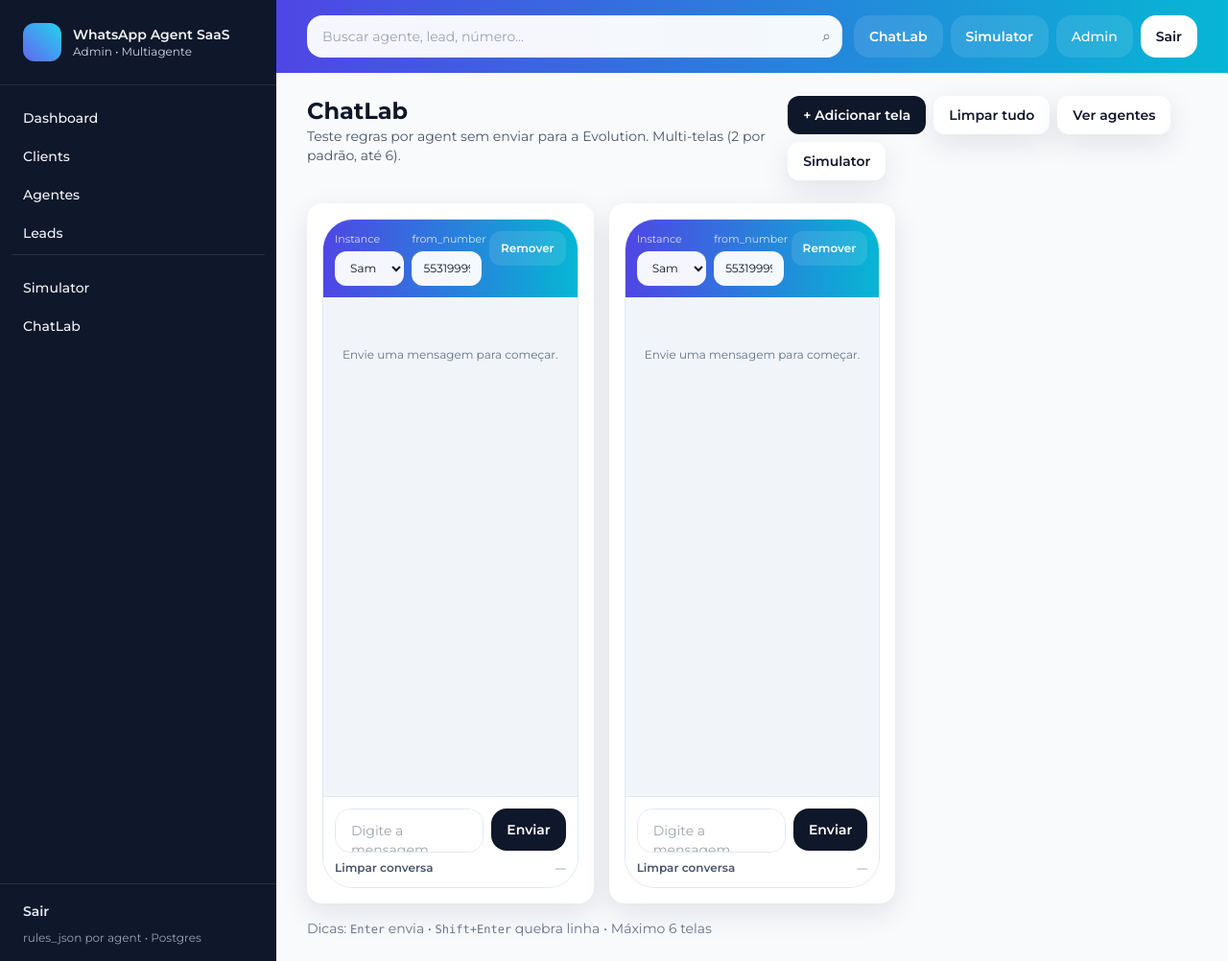
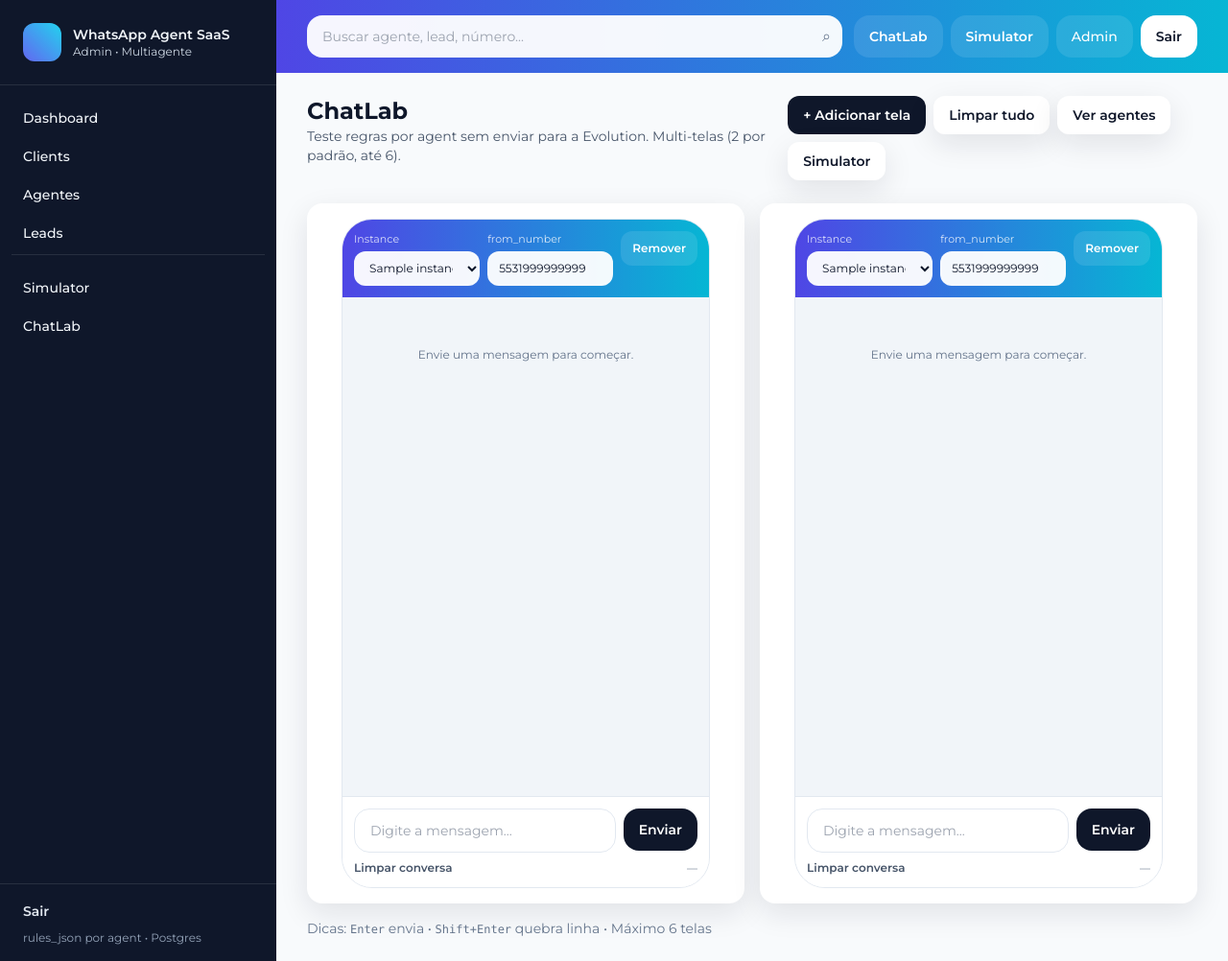
Before and after one commit to MarcilioLeiteSilva/whatsapp-agent, a FastAPI app: template app/templates/chatlab.html in a window 1280 px wide. Shown: the whole page at 96% size. Run offline with FastAPI, Linux system fonts and the light colour scheme; the template is opened without the code that fills it: most values are stand-ins (such as "Sample title", 1, 10 or a date in 2020); some libraries are stand-ins or nearby versions.

Commit message:
Update chatlab.html

```diff
--- a/app/templates/chatlab.html
+++ b/app/templates/chatlab.html
@@ -31,8 +31,8 @@
 
   {% if instances and instances|length > 0 %}
     <div class="mt-6">
-      <!-- Grid of phones -->
-      <div id="phonesGrid" class="grid grid-cols-1 md:grid-cols-2 xl:grid-cols-3 gap-4"></div>
+      <!-- Grid of phones: sempre 2 colunas no desktop -->
+      <div id="phonesGrid" class="grid grid-cols-1 md:grid-cols-2 gap-4"></div>
 
       <div class="mt-4 text-sm text-slate-500">
         Dicas: <span class="font-mono text-xs">Enter</span> envia • <span class="font-mono text-xs">Shift+Enter</span> quebra linha • Máximo 6 telas
@@ -40,9 +40,7 @@
     </div>
 
     <template id="phoneTpl">
-      <!-- Phone shell -->
       <div class="bg-white rounded-2xl shadow-soft p-4">
-        <!-- Phone frame (visual) -->
         <div class="mx-auto w-full max-w-sm">
           <div class="rounded-[2rem] border border-slate-200 bg-slate-50 overflow-hidden">
             <!-- Phone top bar -->
@@ -85,9 +83,7 @@
             <!-- Messages -->
             <div data-field="messages"
                  class="h-[420px] md:h-[520px] bg-slate-100 px-3 py-3 overflow-y-auto space-y-2">
-              <!-- empty state -->
-              <div data-field="empty"
-                   class="text-center text-xs text-slate-500 pt-10">
+              <div data-field="empty" class="text-center text-xs text-slate-500 pt-10">
                 Envie uma mensagem para começar.
               </div>
             </div>
@@ -154,8 +150,6 @@
         const box = el('[data-field="messages"]', card);
         const empty = el('[data-field="empty"]', card);
         if(!box || !empty) return;
-
-        // count bubbles (div with data-msg)
         const bubbles = els('[data-msg="1"]', box);
         empty.classList.toggle("hidden", bubbles.length > 0);
       }
@@ -189,7 +183,6 @@
         row.appendChild(bubble);
         box.appendChild(row);
 
-        // scroll
         box.scrollTop = box.scrollHeight;
       }
 
@@ -204,7 +197,6 @@
           return;
         }
 
-        // render user msg immediately
         appendBubble(card, "user", text);
         textEl.value = "";
         setMiniStatus(card, "Enviando...");
@@ -233,7 +225,6 @@
             appendBubble(card, "bot", (data.reply ?? "—") + "");
           }
 
-          // show a short state hint (step)
           const step = data.state && data.state.step ? data.state.step : null;
           setMiniStatus(card, step ? ("step: " + step) : "OK");
         }catch(e){
@@ -246,7 +237,6 @@
       function clearChat(card){
         const box = el('[data-field="messages"]', card);
         if(!box) return;
-        // remove all message bubbles
         els('[data-msg="1"]', box).forEach(n => n.remove());
         setPaused(card, false);
         setMiniStatus(card, "—");
@@ -254,19 +244,14 @@
       }
 
       function wireCard(card){
-        // remove button
         el('[data-action="remove"]', card).addEventListener("click", () => {
           card.remove();
           refreshControls();
         });
 
-        // send button
         el('[data-action="send"]', card).addEventListener("click", () => doSend(card));
-
-        // clear button
         el('[data-action="clear"]', card).addEventListener("click", () => clearChat(card));
 
-        // Enter to send (Shift+Enter newline)
         const textEl = el('[data-field="text"]', card);
         textEl.addEventListener("keydown", (e) => {
           if(e.key === "Enter" && !e.shiftKey){
@@ -275,7 +260,6 @@
           }
         });
 
-        // initial empty
         ensureEmptyShownIfNoMessages(card);
       }
 
@@ -285,7 +269,6 @@
 
         const node = tpl.content.firstElementChild.cloneNode(true);
 
-        // optional prefill
         if(prefill && prefill.instance){
           const sel = el('[data-field="instance"]', node);
           if(sel) sel.value = prefill.instance;
@@ -305,14 +288,9 @@
         addBtn.disabled = count >= MAX_PHONES;
         addBtn.classList.toggle("opacity-50", addBtn.disabled);
         addBtn.classList.toggle("cursor-not-allowed", addBtn.disabled);
-
-        // if only 1 phone, we still allow removing it (ok)
-        // but you can enforce minimum 1 if you want
       }
 
-      // global buttons
       addBtn.addEventListener("click", () => {
-        // try to prefill with first phone values (nice UX)
         const first = grid.children[0];
         const prefill = first ? {
           instance: el('[data-field="instance"]', first)?.value,
```
